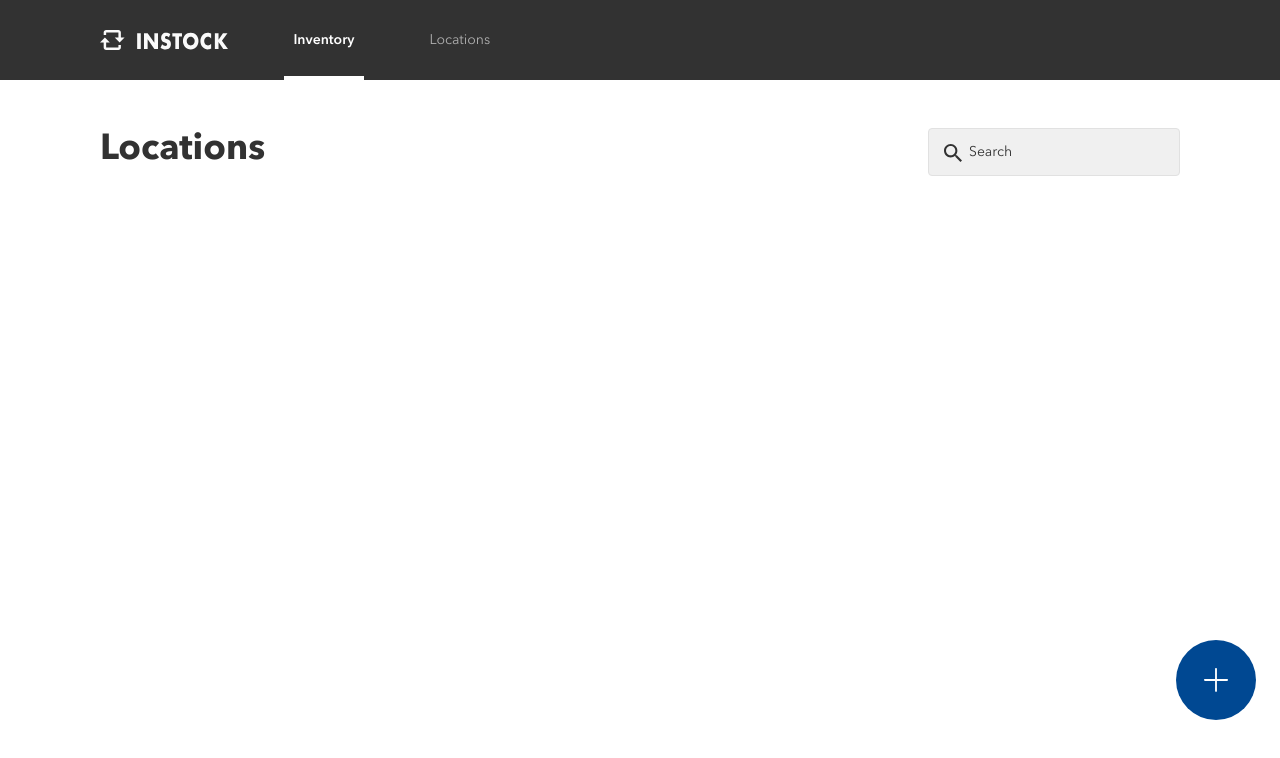
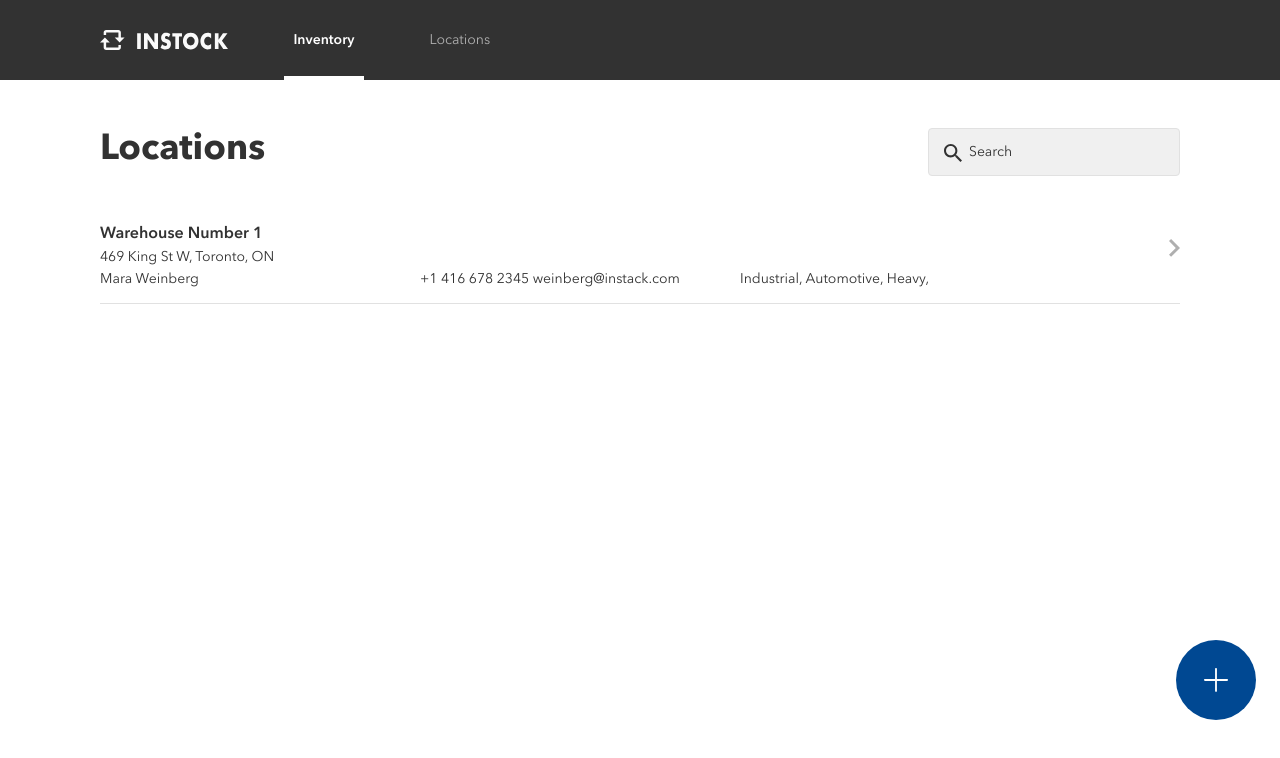
Before and after one commit to Surefirer/InStock-Sprint-I-Pod-04, a React (Create React App) app in the folder client/: page /locations in a window 1280 px wide. Shown: the top 758 px of the page. Built offline with nearby package versions, Linux system fonts and the light colour scheme.

Commit message:
completion of locations page for tablet view

```diff
--- a/client/src/components/pages/Locations.js
+++ b/client/src/components/pages/Locations.js
@@ -26,7 +26,7 @@ class Location extends React.Component {
           <div className="locations__bodyMobile">
             <div className="locations__container">
               <div className="locations__container--item">
-                <h3 className="locations__title1">Warehouse Number 1</h3>
+                <h3 className="locations__titleMobile">Warehouse Number 1</h3>
                 <p className="locations__text">469 King St W, Toronto, ON</p>
                 <p className="locations__text">
                   Mara Weinberg <br /> <i>Warehouse Manager</i>
@@ -41,10 +41,39 @@ class Location extends React.Component {
               </div>
             </div>
             <img
-              className="locations__kebabIcon"
+              className="locations__rightArrowIcon"
               src={Icons.rightArrow}
               alt="locations kebab icon"
             />
+          </div>
+          <div className="locations__bodyTablet">
+            <div className="locations__contentWrapperTablet">
+              <div className="locations__item">
+                <div className="locations__warehouseTitleContainer">
+                  <h2 className="locations__titleTablet">Warehouse Number 1</h2>
+                  <p className="locations__text">469 King St W, Toronto, ON</p>
+                </div>
+                <div className="locations__imageContainer">
+                  <img
+                    className="locations__rightArrowIcon"
+                    src={Icons.rightArrow}
+                    alt="locations right arrow icon"
+                  />
+                </div>
+              </div>
+              <div className="locations__textContainer">
+                <p className="locations__textTablet locations__quantity">
+                  Mara Weinberg <br /> <i>Warehouse Manager</i>
+                </p>
+                <p className="locations__textTablet locations__order">
+                  +1 416 678 2345 weinberg@instack.com
+                </p>
+                <p className="locations__textTablet locations__status">
+                  Industrial, Automotive, Heavy, <br /> Mechanical, Engineering,
+                  Transportation
+                </p>
+              </div>
+            </div>
           </div>
         </section>
         <button className="locations__button">
--- a/client/src/styles/main.css
+++ b/client/src/styles/main.css
@@ -586,6 +586,11 @@ textarea::placeholder {
         -ms-flex-pack: justify;
             justify-content: space-between;
     margin-top: 3rem;
+    margin-bottom: 3rem;
+    height: 75px;
+    height: -webkit-fit-content;
+    height: -moz-fit-content;
+    height: fit-content;
   }
 }
 
@@ -603,6 +608,7 @@ textarea::placeholder {
     line-height: 2.75rem;
     margin: 0;
     margin-bottom: 3rem;
+    margin-bottom: 0;
   }
 }
 
@@ -615,6 +621,7 @@ textarea::placeholder {
 @media (min-width: 768px) {
   .locations__search {
     width: 15.75rem;
+    margin-bottom: 0;
   }
 }
 
@@ -684,7 +691,7 @@ textarea::placeholder {
   }
 }
 
-.locations__title1 {
+.locations__titleMobile {
   font-family: Avenir Bold Demi;
   font-size: 0.813rem;
   line-height: 1.125rem;
@@ -693,11 +700,32 @@ textarea::placeholder {
 }
 
 @media (min-width: 768px) {
-  .locations__title1 {
+  .locations__titleMobile {
     font-family: Avenir Bold Demi;
     font-size: 1rem;
     line-height: 1.35rem;
-    margin-bottom: 0.5rem;
+    margin-bottom: 0;
+    margin-top: 48px;
+  }
+}
+
+.locations__titleTablet {
+  font-family: Avenir Bold Demi;
+  font-size: 0.813rem;
+  line-height: 1.125rem;
+  margin-top: 0;
+  margin-bottom: 1rem;
+}
+
+@media (min-width: 768px) {
+  .locations__titleTablet {
+    font-family: Avenir Bold Demi;
+    font-size: 1rem;
+    line-height: 1.35rem;
+    margin-bottom: 0;
+    width: -webkit-max-content;
+    width: -moz-max-content;
+    width: max-content;
   }
 }
 
@@ -715,6 +743,9 @@ textarea::placeholder {
     font-size: 0.875rem;
     line-height: 1.375rem;
     margin-bottom: 0;
+    width: -webkit-max-content;
+    width: -moz-max-content;
+    width: max-content;
   }
 }
 
@@ -725,13 +756,39 @@ textarea::placeholder {
   }
 }
 
-.locations__kebabIcon {
+.locations__textTablet {
+  font-family: Avenir Regular;
+  font-size: 0.813rem;
+  line-height: 1.125rem;
+  margin: 0;
+  margin-bottom: 1.5rem;
+}
+
+@media (min-width: 768px) {
+  .locations__textTablet {
+    font-family: Avenir Regular;
+    font-size: 0.875rem;
+    line-height: 1.375rem;
+    margin-bottom: 0;
+  }
+}
+
+@media (min-width: 1080px) {
+  .locations__textTablet {
+    height: 22px;
+    overflow: hidden;
+  }
+}
+
+.locations__rightArrowIcon {
   margin-left: auto;
 }
 
 @media (min-width: 768px) {
-  .locations__kebabIcon {
+  .locations__rightArrowIcon {
     margin-right: 1.5rem;
+    margin-right: initial;
+    padding-top: 15px;
   }
 }
 
@@ -806,6 +863,40 @@ textarea::placeholder {
   }
 }
 
+.locations__contentWrapperTablet {
+  display: -webkit-box;
+  display: -ms-flexbox;
+  display: flex;
+  -webkit-box-orient: vertical;
+  -webkit-box-direction: normal;
+      -ms-flex-direction: column;
+          flex-direction: column;
+  -webkit-box-align: center;
+      -ms-flex-align: center;
+          align-items: center;
+  padding: 1.5rem 0;
+  border-bottom: 1px solid #e1e1e1;
+  height: 6.25rem;
+}
+
+@media (min-width: 768px) {
+  .locations__contentWrapperTablet {
+    -webkit-box-align: initial;
+        -ms-flex-align: initial;
+            align-items: initial;
+    height: -webkit-fit-content;
+    height: -moz-fit-content;
+    height: fit-content;
+    padding-top: 0;
+  }
+}
+
+@media (min-width: 1080px) {
+  .locations__contentWrapperTablet {
+    height: 5rem;
+  }
+}
+
 .locations__item {
   width: 34.44%;
   padding-right: 1.5rem;
@@ -813,7 +904,12 @@ textarea::placeholder {
 
 @media (min-width: 768px) {
   .locations__item {
-    margin-bottom: 1.5rem;
+    margin-bottom: 2rem;
+    display: -webkit-box;
+    display: -ms-flexbox;
+    display: flex;
+    width: initial;
+    padding-right: initial;
   }
 }
 
@@ -825,6 +921,8 @@ textarea::placeholder {
 
 .locations__order {
   width: 17.22%;
+  width: 25%;
+  margin-right: 50px;
 }
 
 .locations__location {
@@ -833,5 +931,32 @@ textarea::placeholder {
 
 .locations__quantity {
   width: 13.88%;
+  width: 25%;
+  margin-right: 50px;
+}
+
+.locations__textContainer {
+  display: -webkit-box;
+  display: -ms-flexbox;
+  display: flex;
+}
+
+@media (min-width: 768px) {
+  .locations__imageContainer {
+    width: -webkit-fit-content;
+    width: -moz-fit-content;
+    width: fit-content;
+    margin-left: 44.3rem;
+    margin-left: 74%;
+    margin-left: 69vw;
+    height: -webkit-fit-content;
+    height: -moz-fit-content;
+    height: fit-content;
+    width: 100%;
+    display: -webkit-box;
+    display: -ms-flexbox;
+    display: flex;
+    justify-items: flex-end;
+  }
 }
 /*# sourceMappingURL=main.css.map */
--- a/client/src/styles/partials/_locations.scss
+++ b/client/src/styles/partials/_locations.scss
@@ -17,6 +17,9 @@
       display: flex;
       justify-content: space-between;
       margin-top: 3rem;
+      margin-bottom: 3rem;
+      height: 75px;
+      height: fit-content;
     }
   }
 
@@ -28,6 +31,7 @@
       @include headerOne-tablet;
       margin: 0;
       margin-bottom: 3rem;
+      margin-bottom: 0;
     }
   }
 
@@ -38,6 +42,7 @@
 
     @include tablet {
       width: 15.75rem;
+      margin-bottom: 0;
     }
 
     &--input {
@@ -88,18 +93,48 @@
     }
   }
 
-  &__title1 {
+  &__titleMobile {
     @include paragraph-bold;
     margin-top: 0;
     margin-bottom: 1rem;
 
     @include tablet {
       @include subheader-tablet;
-      margin-bottom: 0.5rem;
+      margin-bottom: 0;
+      margin-top: 48px;
+    }
+  }
+
+  &__titleTablet {
+    @include paragraph-bold;
+    margin-top: 0;
+    margin-bottom: 1rem;
+
+    @include tablet {
+      @include subheader-tablet;
+      margin-bottom: 0;
+      width: max-content;
     }
   }
 
   &__text {
+    @include paragraph;
+    margin: 0;
+    margin-bottom: 1.5rem;
+
+    @include tablet {
+      @include paragraph-tablet;
+      margin-bottom: 0;
+      width: max-content;
+    }
+
+    @include desktop {
+      height: 22px;
+      overflow: hidden;
+    }
+  }
+
+  &__textTablet {
     @include paragraph;
     margin: 0;
     margin-bottom: 1.5rem;
@@ -115,11 +150,13 @@
     }
   }
 
-  &__kebabIcon {
+  &__rightArrowIcon {
     margin-left: auto;
 
     @include tablet {
       margin-right: 1.5rem;
+      margin-right: initial;
+      padding-top: 15px;
     }
   }
 
@@ -174,12 +211,32 @@
     }
   }
 
+  &__contentWrapperTablet {
+    display: flex;
+    flex-direction: column;
+    align-items: center;
+    padding: 1.5rem 0;
+    border-bottom: 1px solid $mercury;
+    height: 6.25rem;
+    @include tablet {
+      align-items: initial;
+      height: fit-content;
+      padding-top: 0;
+    }
+    @include desktop {
+      height: 5rem;
+    }
+  }
+
   &__item {
     width: 34.44%;
     padding-right: 1.5rem;
 
     @include tablet {
-      margin-bottom: 1.5rem;
+      margin-bottom: 2rem;
+      display: flex;
+      width: initial;
+      padding-right: initial;
     }
 
     @include desktop {
@@ -189,6 +246,8 @@
 
   &__order {
     width: 17.22%;
+    width: 25%;
+    margin-right: 50px;
   }
 
   &__location {
@@ -197,5 +256,24 @@
 
   &__quantity {
     width: 13.88%;
+    width: 25%;
+    margin-right: 50px;
+  }
+
+  &__textContainer {
+    display: flex;
+  }
+
+  &__imageContainer {
+    @include tablet {
+      width: fit-content;
+      margin-left: 44.3rem;
+      margin-left: 74%;
+      margin-left: 69vw;
+      height: fit-content;
+      width: 100%;
+      display: flex;
+      justify-items: flex-end;
+    }
   }
 }
```
Also changed, not shown: 2 other files (tests, documents, lock files or other folders).
